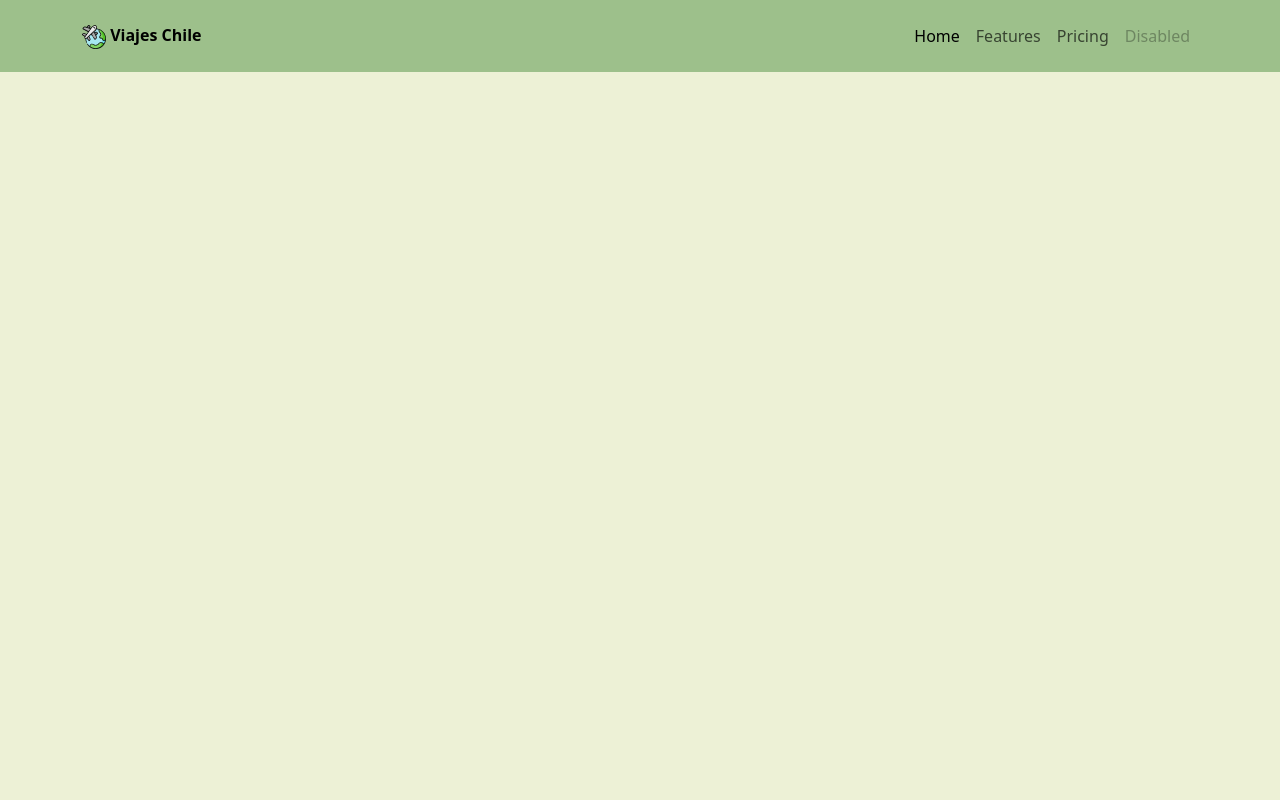
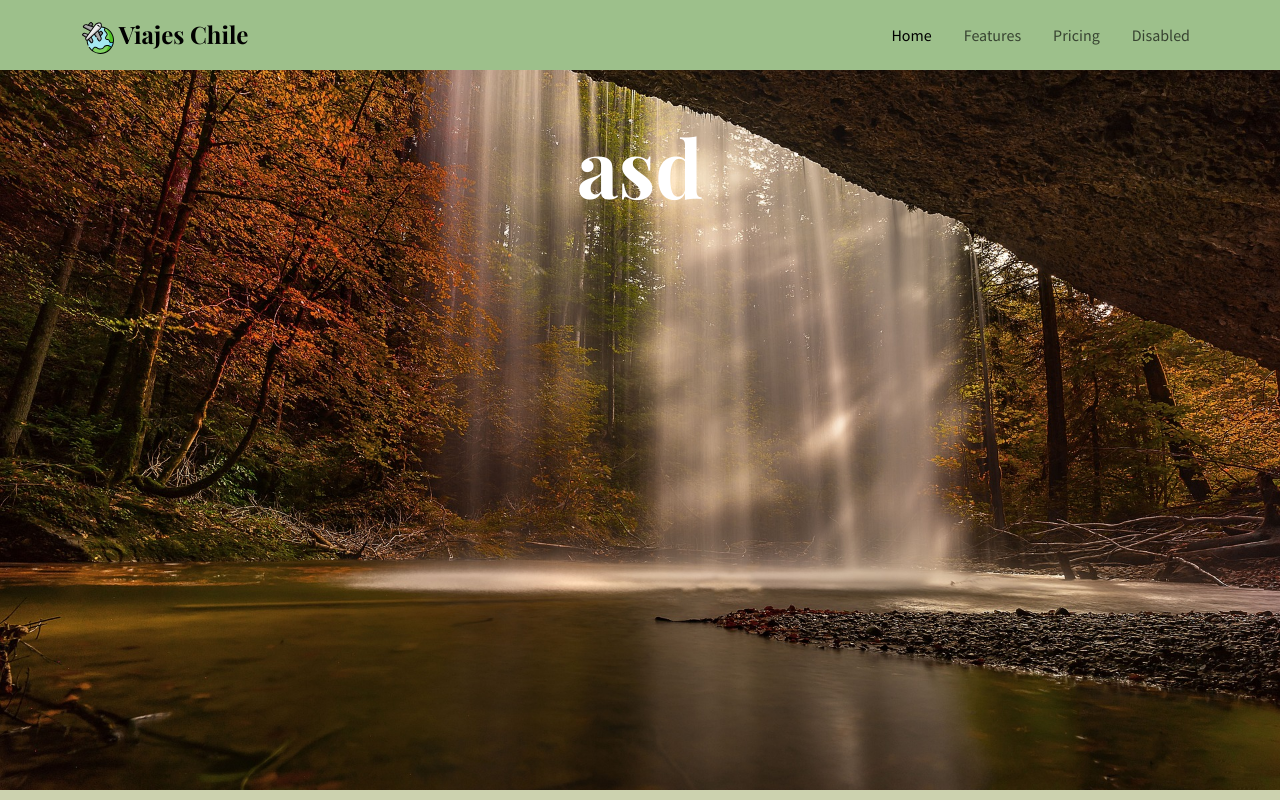
Before and after one commit to Delky91/viajeschile, a plain HTML site: page index.html in a window 1280 px wide. Drawn offline with nearby package versions, Linux system fonts and the light colour scheme.

Commit message:
WIP Header, added background img and styles

```diff
--- a/assets/css/index.css
+++ b/assets/css/index.css
@@ -4,20 +4,37 @@
 }
 
 body {
-	padding-top: 100px;
-	background-color: #edf1d6;
+	background-color: #ccd2af;
+	scroll-behavior: smooth;
+	font-family: "Source Sans Pro", sans-serif;
 }
+
+/*  NAVBAR   */
 
 nav {
 	background-color: #9dc08b;
-	max-height: 100px;
-}
-
-.navbar-brand img {
-	width: 1.5rem;
+	max-height: 70px;
 }
 
 .navbar-brand {
-	font-size: 1rem;
-	font-weight: bold;
+	font-family: "Playfair Display", serif;
+	font-size: 1.5rem;
 }
+.navbar-brand img {
+	width: 2rem;
+}
+
+/* HEADER */
+
+h1 {
+	font-family: "Playfair Display", serif;
+}
+
+header {
+	margin-top: 70px;
+	background-image: url(../img/nature.jpg);
+	background-position: 0%;
+	background-repeat: no-repeat;
+	background-size: cover;
+	height: 90vh;
+}
--- a/index.html
+++ b/index.html
@@ -55,16 +55,15 @@
 	<body>
 		<!--NAVBAR-->
 		<nav class="navbar navbar-expand-lg fixed-top">
-			<div class="container py-2">
+			<div class="container py-2 align-items-center">
 				<a
-					class="navbar-brand"
+					class="navbar-brand fw-bold"
 					href="#"
 					><img
 						src="./assets/img/viajes.svg"
 						alt="" />
 					Viajes Chile
 				</a>
-				<div class="border-1">
 				<button
 					class="navbar-toggler"
 					type="button"
@@ -76,31 +75,36 @@
 					<span class="navbar-toggler-icon"></span>
 				</button>
 				<div
-						class="collapse navbar-collapse"
+					class="collapse navbar-collapse justify-content-end"
 					id="navbarNavAltMarkup">
 					<div class="navbar-nav">
 						<a
-								class="nav-link active"
+							class="nav-link active me-3"
 							aria-current="page"
 							href="#"
 							>Home</a
 						>
 						<a
-								class="nav-link"
+							class="nav-link me-3"
 							href="#"
 							>Features</a
 						>
 						<a
-								class="nav-link"
+							class="nav-link me-3"
 							href="#"
 							>Pricing</a
 						>
-							<a class="nav-link disabled">Disabled</a>
-						</div>
+						<a class="nav-link">Disabled</a>
 					</div>
 				</div>
 			</div>
 		</nav>
+
+		<header class="container-fluid">
+			<div class="container-xl text-center pt-5">
+				<h1 class="display-1 fw-bold text-white">asd</h1>
+			</div>
+		</header>
 		<!--BootStrap CDN-->
 		<script
 			src="https://cdn.jsdelivr.net/npm/bootstrap@5.3.0-alpha3/dist/js/bootstrap.bundle.min.js"
```
Also changed, not shown: assets/img/backgroud.jpg (added), assets/img/nature.jpg (added), 1 other file. Lines whose indentation alone changed are shown as unchanged.
